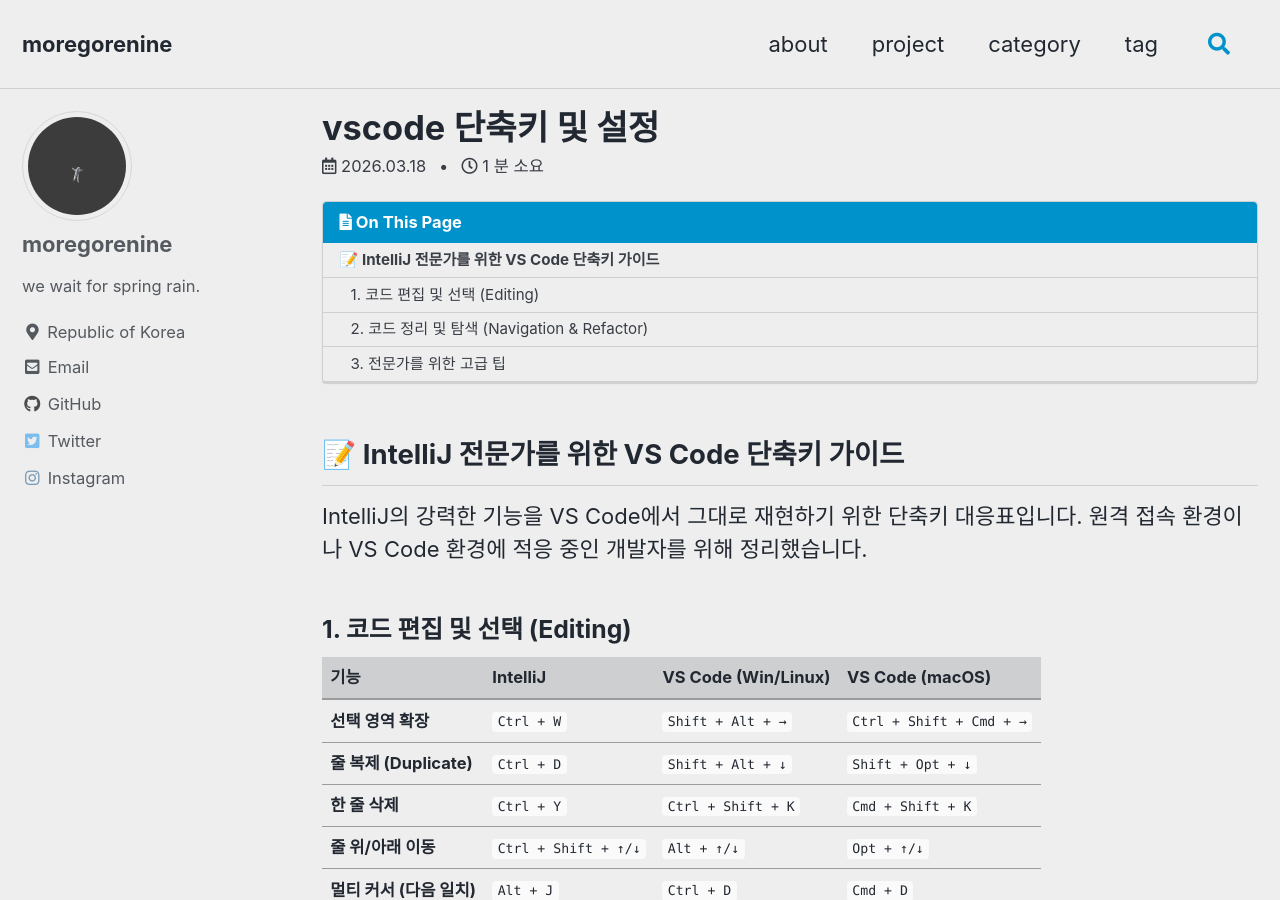
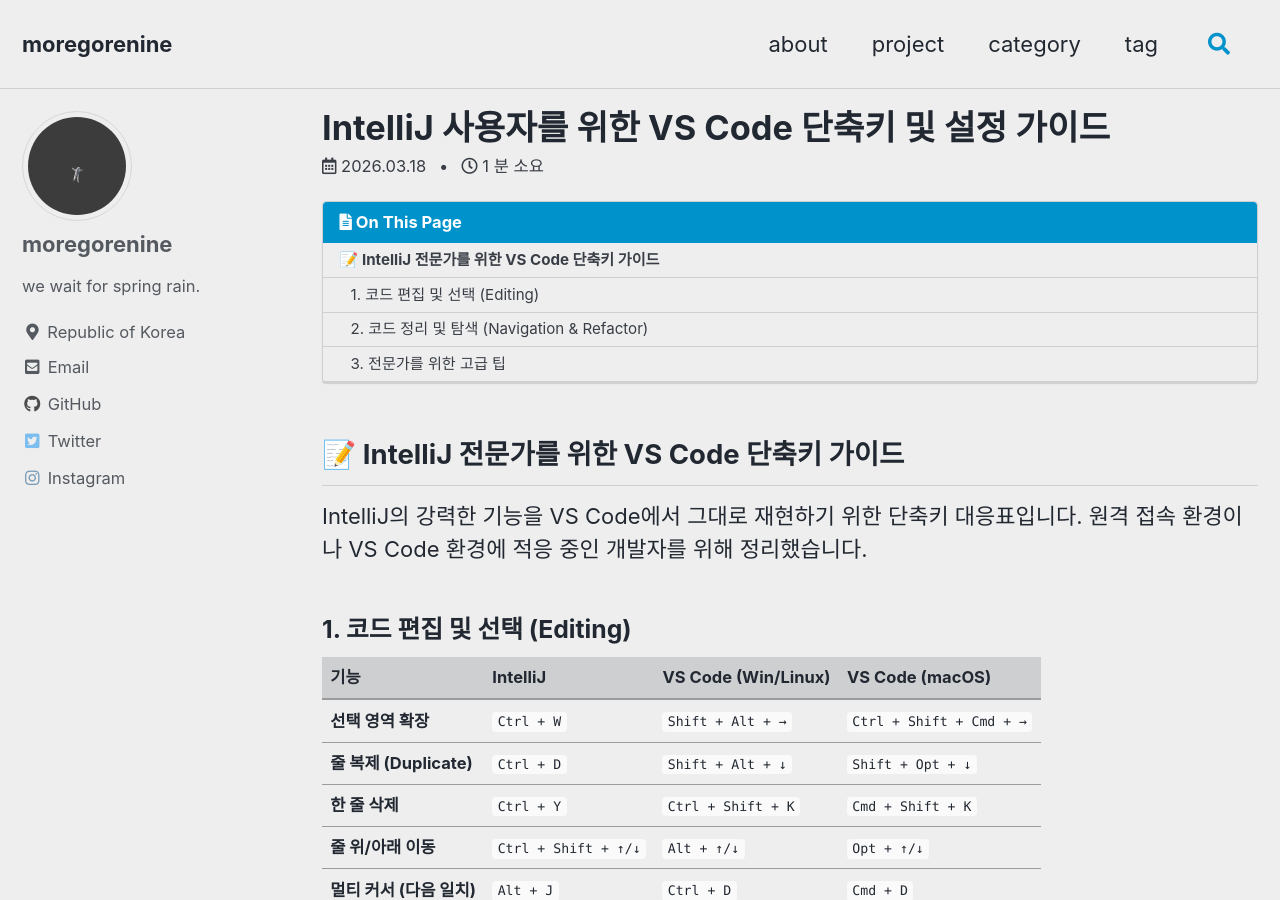
Before and after one commit to moregorenine/moregorenine.github.io, a Jekyll site: the page built from _posts/idea/2026-03-18-vscode-keymap.md, in a window 1280 px wide and 900 px high. Built offline with Jekyll 4.4.1, drawn with Linux system fonts in a browser that asks for light colours; cached includes are drawn as plain includes; comment, search, counter and statistics services are not loaded.

Commit message:
Revise title and excerpt for VS Code keymap guide to enhance clarity and context for IntelliJ users

```diff
--- a/_posts/idea/2026-03-18-vscode-keymap.md
+++ b/_posts/idea/2026-03-18-vscode-keymap.md
@@ -1,6 +1,6 @@
 ---
-title: "vscode 단축키 및 설정"
-excerpt: "vscode 단축키 및 설정"
+title: "IntelliJ 사용자를 위한 VS Code 단축키 및 설정 가이드"
+excerpt: "IntelliJ의 주요 기능을 VS Code에서 그대로 사용하기 위한 단축키 대응표 및 설정 정리"
 categories:
   - vscode
   - productivity
```
